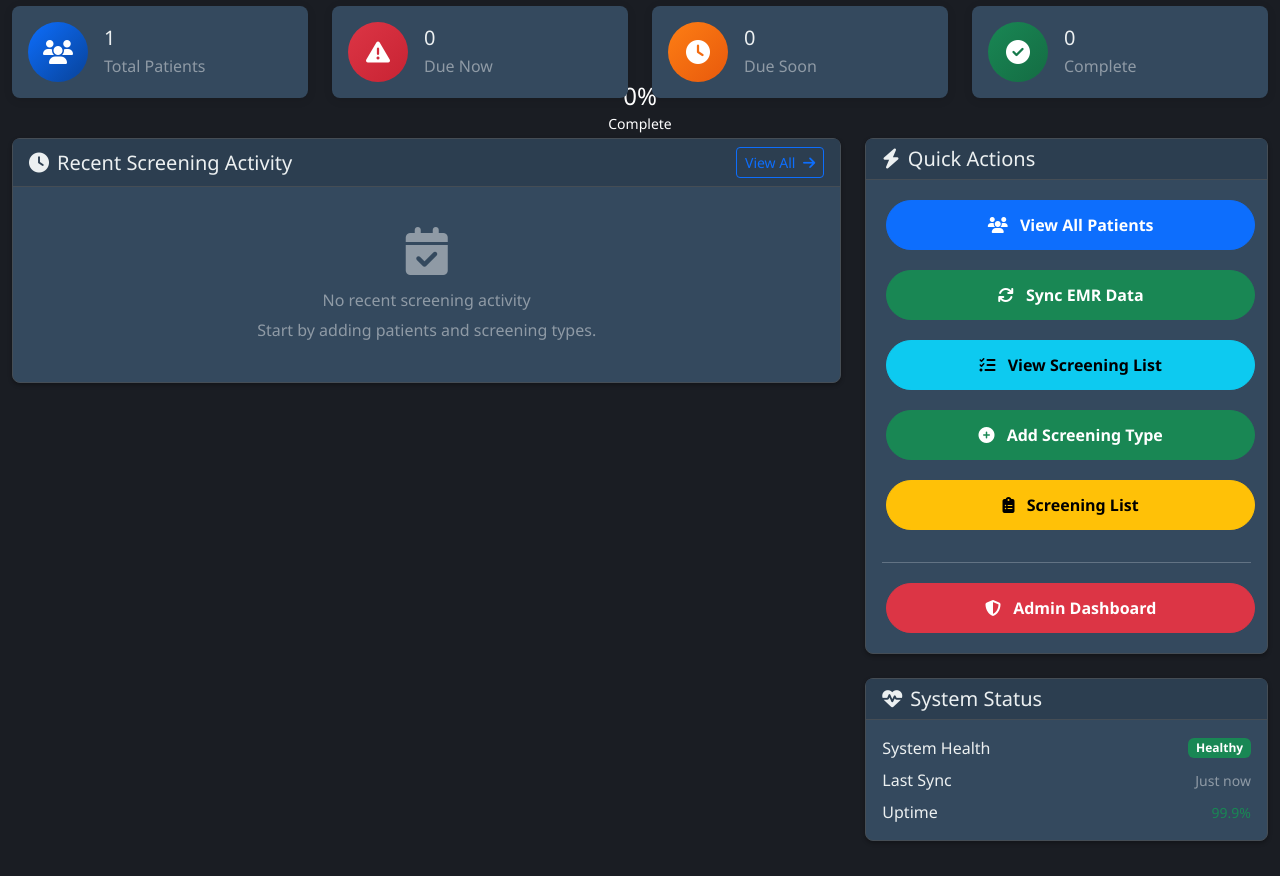
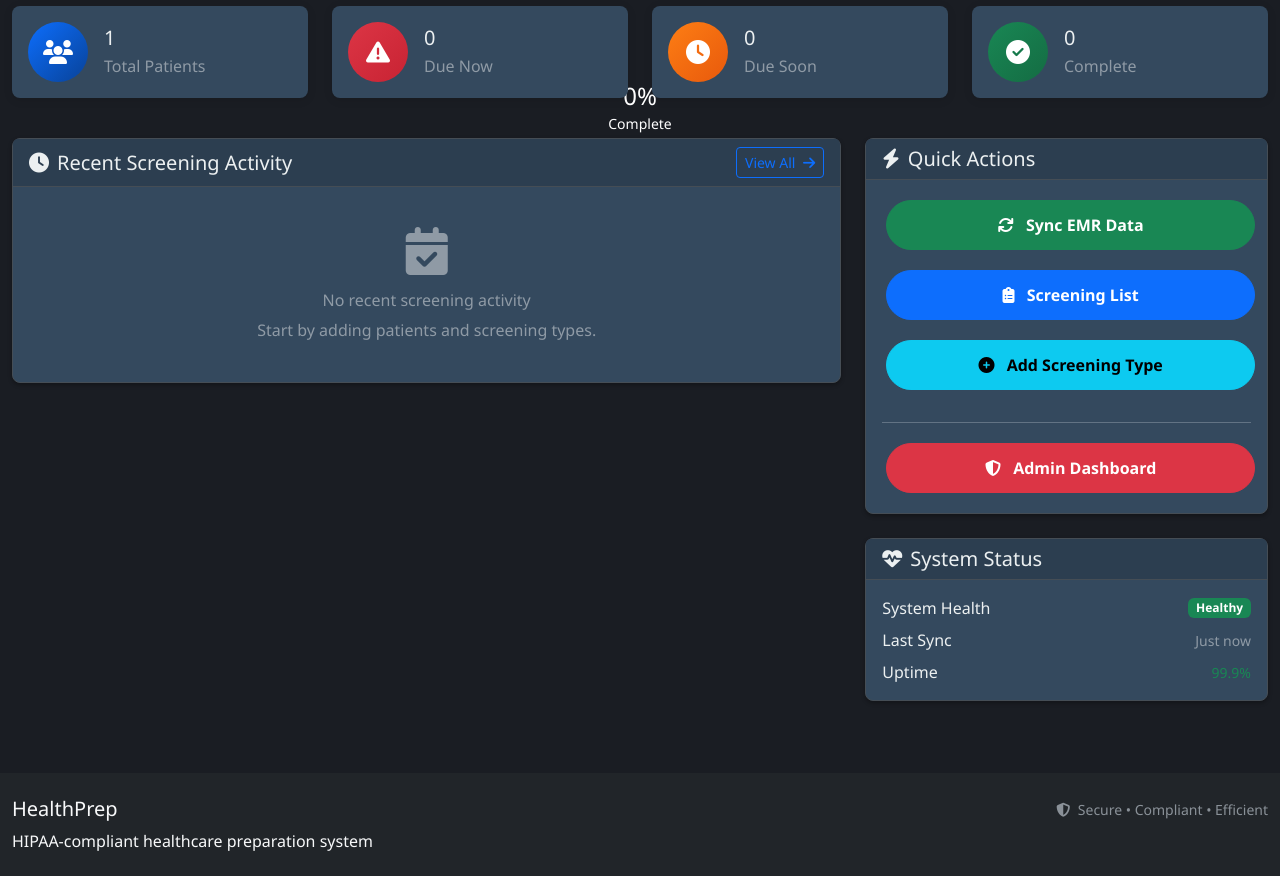
Before and after one commit to mitfusco98/HealthPrepV2, a Flask app: page / in a window 1280 px wide. Shown: the part 292-1168 px from the top of the page. After the commit the page ends 1143 px from the top, so only its background shows below. Run offline with Flask 3, Linux system fonts and the light colour scheme; a user stored in the database is signed in; tables that the repository leaves empty hold one stand-in row (values such as "Sample post").

Commit message:
Assistant checkpoint: Remove duplicate quick action buttons
Assistant generated file changes:
- templates/dashboard.html: Remove duplicate quick action buttons

---

User prompt:

please fix the quick actions to remove "view all patients"  and the duplicate "screening list"

Replit-Commit-Author: Assistant
Replit-Commit-Session-Id: db9acae9-5ee2-479e-92dc-1a41a7e37437

```diff
--- a/templates/dashboard.html
+++ b/templates/dashboard.html
@@ -235,29 +235,19 @@
                 </h5>
             </div>
             <div class="card-body quick-actions text-center">
-                <a href="{{ url_for('ui.patient_list') }}" class="btn btn-primary w-100 mb-3">
-                    <i class="fas fa-users me-2"></i>
-                    View All Patients
-                </a>
-
                 <a href="{{ url_for('ui.patient_list') }}" class="btn btn-success w-100 mb-3">
                     <i class="fas fa-sync me-2"></i>
                     Sync EMR Data
                 </a>
 
-                <a href="{{ url_for('ui.screening_list') }}" class="btn btn-info w-100 mb-3">
-                    <i class="fas fa-list-check me-2"></i>
-                    View Screening List
+                <a href="{{ url_for('ui.screening_list') }}" class="btn btn-primary w-100 mb-3">
+                    <i class="fas fa-clipboard-list me-2"></i>
+                    Screening List
                 </a>
 
-                <a href="{{ url_for('ui.add_screening_type') }}" class="btn btn-success w-100 mb-3">
+                <a href="{{ url_for('ui.add_screening_type') }}" class="btn btn-info w-100 mb-3">
                     <i class="fas fa-plus-circle me-2"></i>
                     Add Screening Type
-                </a>
-
-                <a href="{{ url_for('ui.screening_list') }}" class="btn btn-warning w-100 mb-3">
-                    <i class="fas fa-clipboard-list me-2"></i>
-                    Screening List
                 </a>
 
                 {% if current_user.is_admin %}
```
